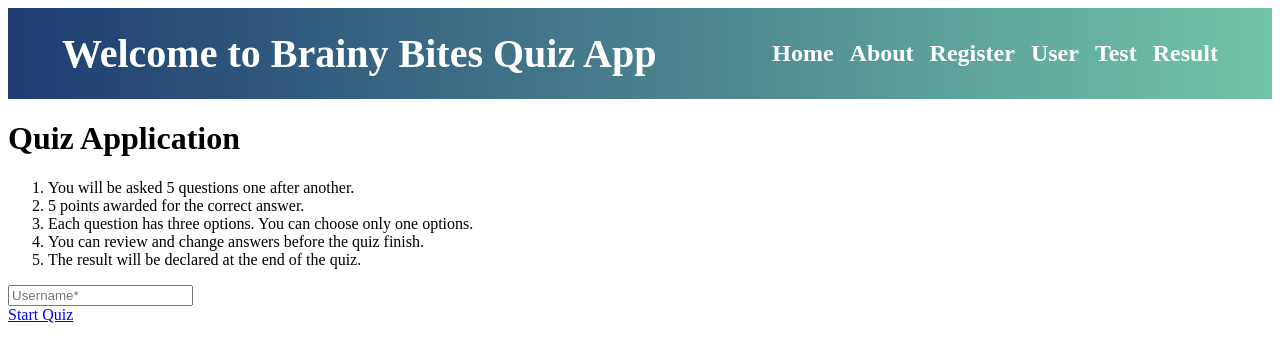
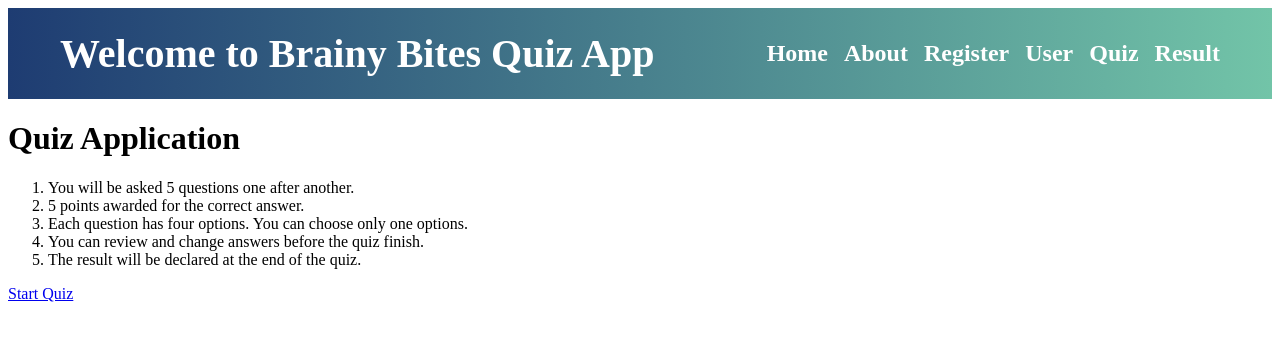
Before and after one commit to Kavithachinnusamy20/Capstone_Brainy_Bites, a React (Vite) app in the folder Client/: page / in a window 1280 px wide. Shown: the top 362 px of the page. Built offline with nearby package versions, Linux system fonts and the light colour scheme.

Commit message:
quiz ready work

```diff
--- a/Client/src/Components/Home.jsx
+++ b/Client/src/Components/Home.jsx
@@ -4,7 +4,7 @@
  import { Link } from "react-router-dom";
  import "../styles/Navbar.css";
  const Home =() =>{
- const inputRef = useRef(null);
+//  const inputRef = useRef(null);
 
     return(
         <div className ='container'>
@@ -13,21 +13,21 @@
         <li>You will be asked 5 questions one after another.</li>
         <li>5 points awarded for the correct answer.</li>
         <li>
-        Each question has three options. You can choose only one options.
+        Each question has four options. You can choose only one options.
         </li>
         <li>You can review and change answers before the quiz finish.</li>
         <li>The result will be declared at the end of the quiz.</li>
         </ol>
-        <form id="form">
+        {/* <form id="form">
         <input
         ref={inputRef}
         className="userid"
         type="text"
         placeholder="Username*"
         />
-        </form>
+        </form> */}
         <div className="start">
-        <Link className="btn" to={"Test"}>
+        <Link className="btn" to={"Quiz"}>
         Start Quiz
         </Link>
         </div>
--- a/Client/src/Components/Navbar.jsx
+++ b/Client/src/Components/Navbar.jsx
@@ -11,7 +11,7 @@ const Navbar =()=>{
             <li><Link to ="/About">About</Link> </li>
             <li><Link to ="/Register">Register</Link></li>
             <li><Link to ="/User">User</Link></li>
-            <li><Link to ="/Test">Test</Link></li>
+            <li><Link to ="/Test">Quiz</Link></li>
             <li><Link to ="/Result">Result</Link></li>
         </ul>
         </nav>
--- a/Client/src/Components/Test.jsx
+++ b/Client/src/Components/Test.jsx
@@ -14,12 +14,16 @@ const Test = () => {
   const handleAnswerSelect = (selected) => {
     const updatedAnswers = [...answers];
     updatedAnswers[currentQuestionIndex] = selected;
+    console.log(updatedAnswers)
     setAnswers(updatedAnswers);
   };
 
   const onNext = () => {
     if (currentQuestionIndex < data.length - 1) {
       setCurrentQuestionIndex(currentQuestionIndex + 1);
+      const inputs = document.querySelectorAll('input')
+      inputs.forEach(i => i.checked = false)
+      console.log(inputs)
     }
   };
 
--- a/Client/src/Components/questions.jsx
+++ b/Client/src/Components/questions.jsx
@@ -5,8 +5,9 @@ import React from "react";
 const Questions = ({ question, onAnswerSelect }) => {
   return (
     <div className="questions">
-      <h2 className="text-light">{question.question}</h2>
-      <ul>
+
+    <h2 className="text-light">{question.question} </h2>
+      <ol>
         {question.options.map((option, index) => (
           <li key={index}>
             <input
@@ -20,7 +21,7 @@ const Questions = ({ question, onAnswerSelect }) => {
             </label>
           </li>
         ))}
-      </ul>
+      </ol>
     </div>
   );
 };
--- a/Client/src/Components/result.jsx
+++ b/Client/src/Components/result.jsx
@@ -3,29 +3,36 @@ import Navbar from './Navbar'
 import { Link,useLocation } from 'react-router-dom';
 import { data } from '../Database/data';
 
-// import { useNavigate } from "react-router-dom";
+import { useNavigate } from "react-router-dom";
 
 
 export default function Result({resetQuiz}) {
+
   const location = useLocation();
   const answers = location.state?.answers || [];
+  const navigate = useNavigate()
+
+
   function onRestart(){
-    resetQuiz?.(); // clears answers
-    // navigate("/Test"); // restarts quiz
-    console.log('on Restart')
+   resetQuiz?.(); // clears answers
+  console.log('on Restart')
+  navigate('/Test') //restarts quiz
   }
+
   // Validate each answer against the correct one in the data
   const score = answers.reduce((acc, answer, index) => {
-    const correctAnswer = data[index]?.correctAnswer; // Make sure 'answer' key matches your data structure
+
+    const correctAnswer = data[index]?.correctAnswer; // 'answer' key matches data structure
     return acc + (answer === correctAnswer ? 1 : 0);
   }, 0);
 
   // Handle empty or missing answers
   if (answers.length === 0) {
     return (
-      <div className="container">
+     <div className="container">
 
       <h1 className="title text-light">Your Result</h1>
+
       <p className="text-light">No quiz answers found. Try taking the quiz again.</p>
       <Link to="/test">
       <button className="btn">Go to Quiz</button>
@@ -42,7 +49,7 @@ export default function Result({resetQuiz}) {
     <h1 className="title text-light">Your Result</h1>
     <p className="text-light">You scored {score} out of {answers.length}</p>
     <button className="btn" onClick={onRestart}>Restart Quiz</button>
-   </div>
+    </div>
 
-    )
+  )
 }
```
Lines whose indentation alone changed are shown as unchanged.
